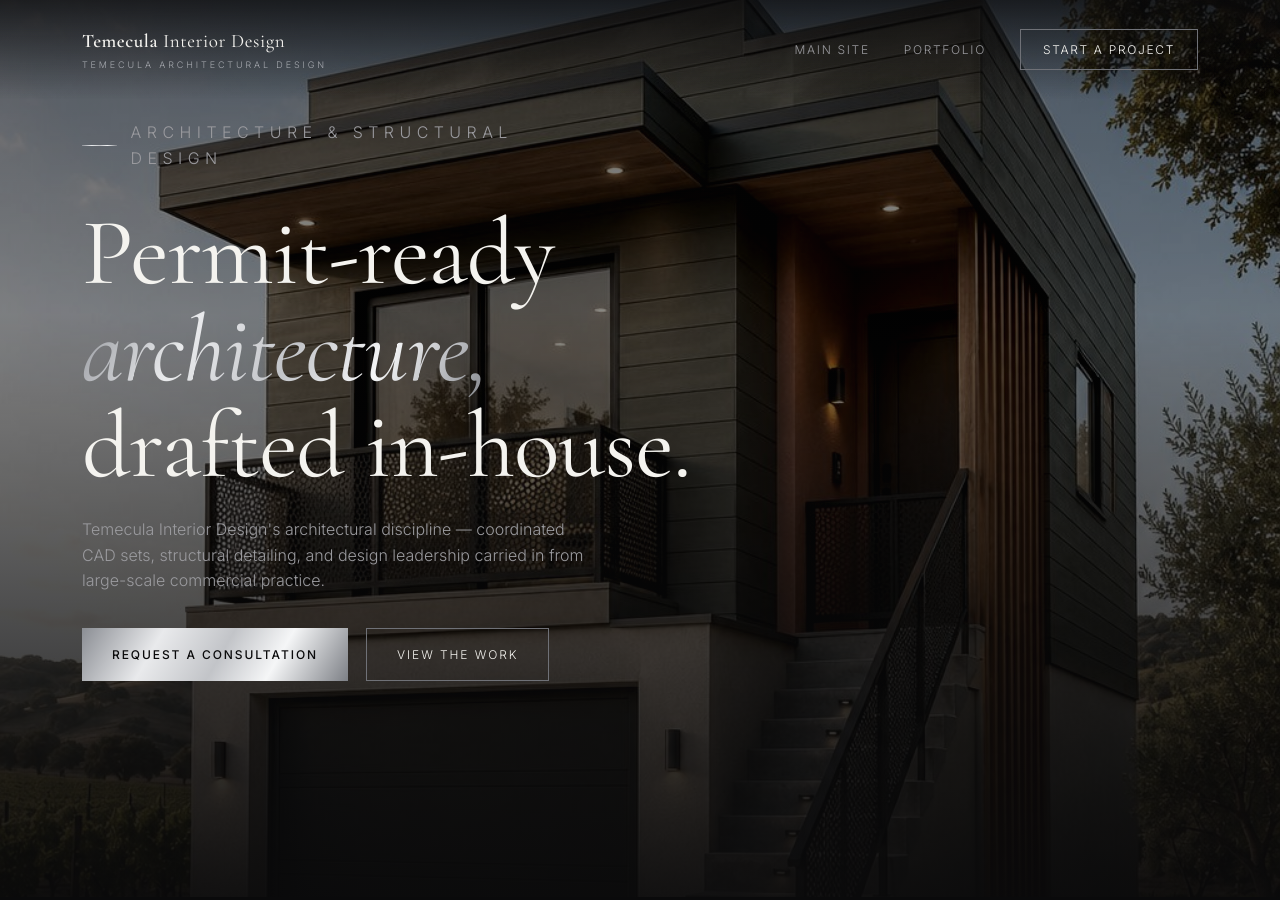
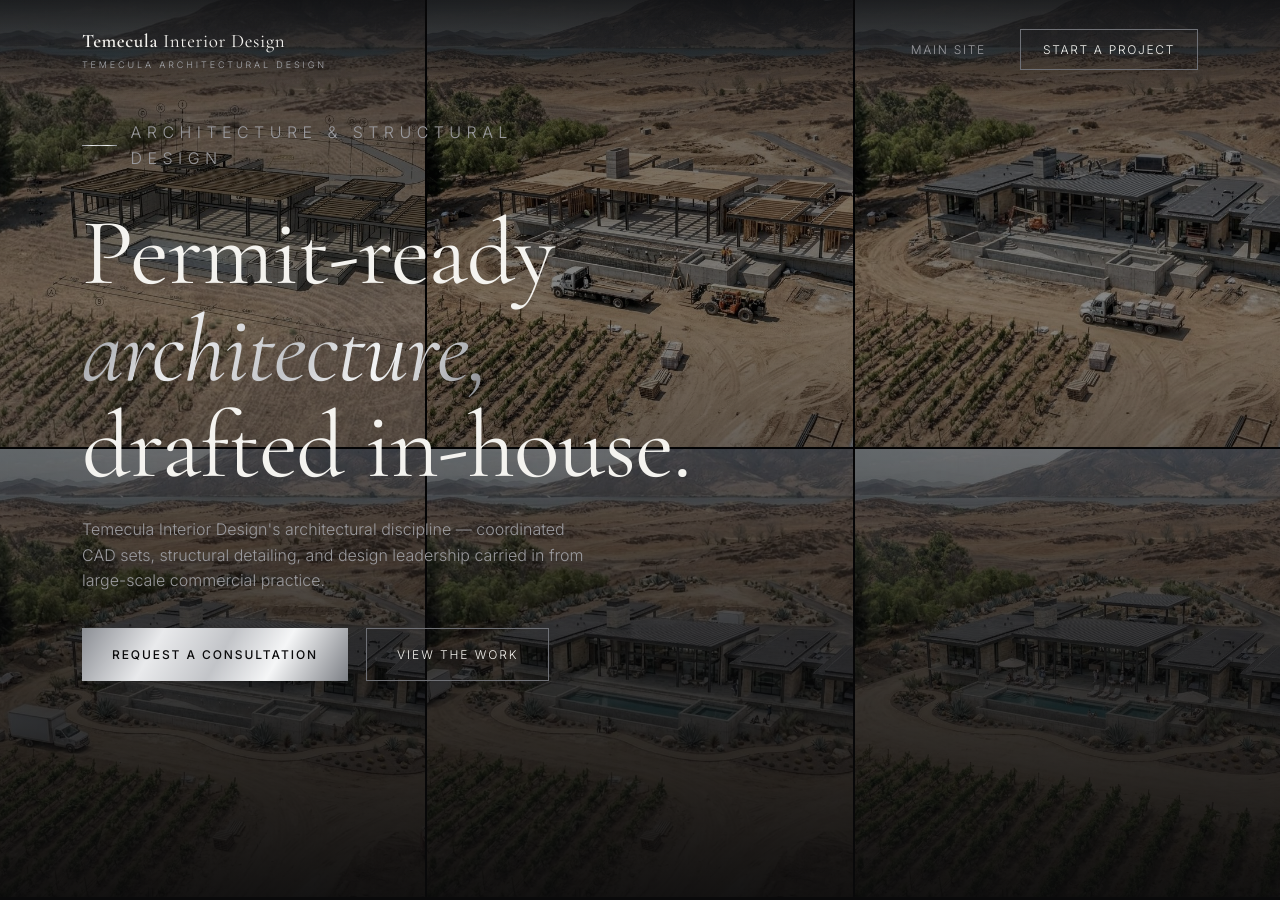
Before and after one commit to temeculadesignco/temecula-interior-design, a website: page architecture.html in a window 1280 px wide. Shown: the top 900 px of the page. Drawn offline with nearby package versions, Linux system fonts and the light colour scheme.

Commit message:
Architecture page: phase-image hero, remove portfolio link

```diff
--- a/architecture.html
+++ b/architecture.html
@@ -75,6 +75,9 @@ img{max-width:100%;display:block}
 /* hero */
 .a-hero{position:relative;min-height:100svh;display:flex;align-items:flex-end;overflow:hidden}
 .a-hero-img{position:absolute;inset:0;width:100%;height:100%;object-fit:cover;object-position:center 30%;filter:grayscale(28%) contrast(1.08) brightness(.62)}
+.a-hero-grid{position:absolute;inset:0;display:grid;grid-template-columns:repeat(3,1fr);grid-template-rows:repeat(2,1fr);gap:2px;background:#0a0a0b;filter:grayscale(28%) contrast(1.08) brightness(.62)}
+.a-hero-grid img{width:100%;height:100%;object-fit:cover;display:block}
+@media(max-width:640px){.a-hero-grid{grid-template-columns:repeat(2,1fr);grid-template-rows:repeat(3,1fr)}}
 .a-hero:after{content:"";position:absolute;inset:0;background:linear-gradient(180deg,rgba(10,10,11,.35) 0%,rgba(10,10,11,.15) 35%,rgba(10,10,11,.92) 100%)}
 .a-hero-content{position:relative;z-index:2;padding-bottom:96px;width:100%}
 .a-eyebrow{font-size:11px;letter-spacing:.34em;text-transform:uppercase;color:var(--silver-2);margin:0 0 18px;display:flex;align-items:center;gap:14px}
@@ -183,14 +186,13 @@ form.a-form{display:grid;gap:20px}
     <a class="a-brand" href="/"><b>Temecula</b> Interior Design<span>Temecula Architectural Design</span></a>
     <nav class="a-nav-links">
       <a href="/">Main Site</a>
-      <a href="/portfolio">Portfolio</a>
       <a class="a-nav-cta" href="#inquire">Start a Project</a>
     </nav>
   </div>
 </header>
 
 <section class="a-hero">
-  <img class="a-hero-img" src="/arch-hero.jpg" alt="Modern minimalist architectural build by Temecula Interior Design">
+  <div class="a-hero-grid" aria-hidden="false"><img src="/estate-phase-1-framework.jpg" alt="Temecula winery estate build, Phase 1: framework"><img src="/estate-phase-2-build.jpg" alt="Temecula winery estate build, Phase 2: build in progress"><img src="/estate-phase-3-build.jpg" alt="Temecula winery estate build, Phase 3: build in progress, lake view"><img src="/estate-phase-4-construction.jpg" alt="Temecula winery estate build, Phase 4: construction"><img src="/estate-phase-5-near-completion.jpg" alt="Temecula winery estate build, Phase 5: near completion"><img src="/estate-phase-6-completion.jpg" alt="Temecula winery estate build, Phase 6: completion day"></div>
   <div class="wrap a-hero-content">
     <p class="a-eyebrow">Architecture &amp; Structural Design</p>
     <h1>Permit-ready<br><em>architecture,</em><br>drafted in-house.</h1>
```
